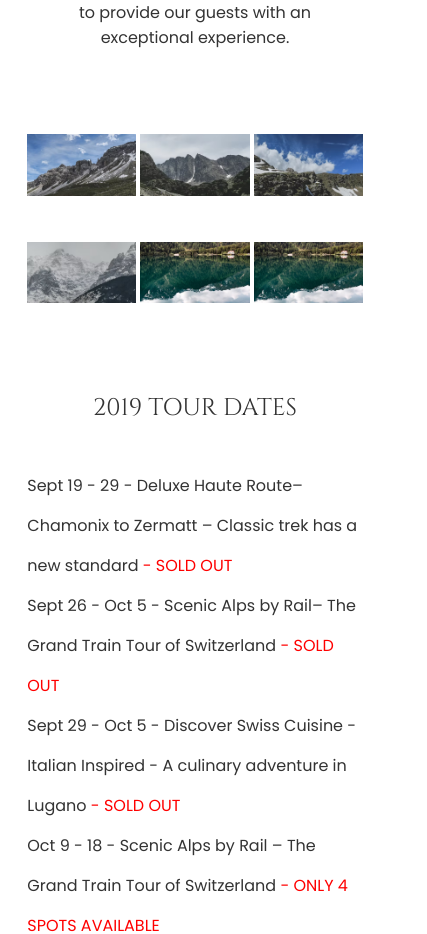
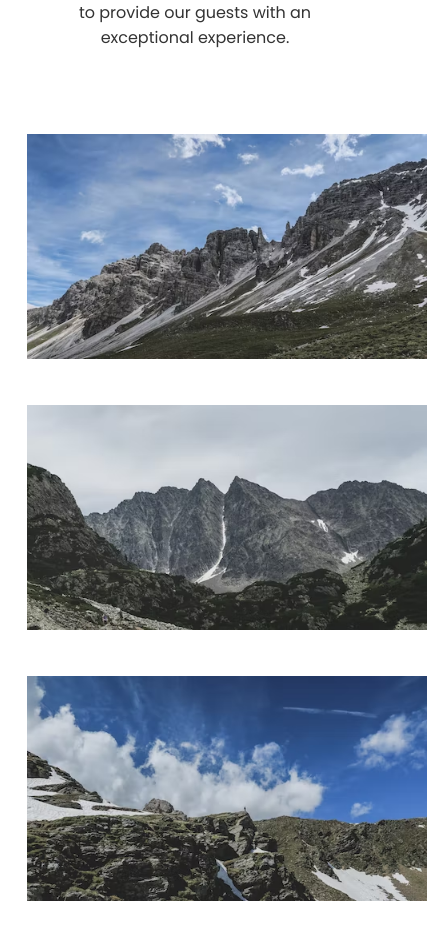
Before and after one commit to veronicamayer/lev3.3-reiseveranstalter, a plain HTML site: page index.html in a window 390 px wide. Shown: the part 1385-2319 px from the top of the page, 427 px wide, since content can reach past the window. Drawn offline with Linux system fonts and the light colour scheme.

Commit message:
feste Höhe für Fotos, damit sie mobil nicht zu klein werden

```diff
--- a/assets/css/style.css
+++ b/assets/css/style.css
@@ -70,13 +70,12 @@ h1 {
 .fotogalerie {
     display: flex;
     flex-wrap: wrap;
-    justify-content: space-between;
-    align-items: stretch;
+    justify-content: space-around;
     padding: 0 7vw;
 }
 
 .imgFotogalerie {
-    width: 28vw;
+    width: 400px;
 }
 
 .aFotogalerie {
```
